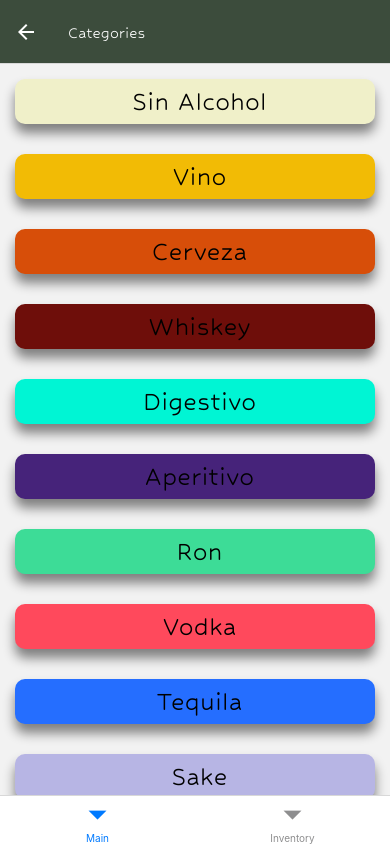
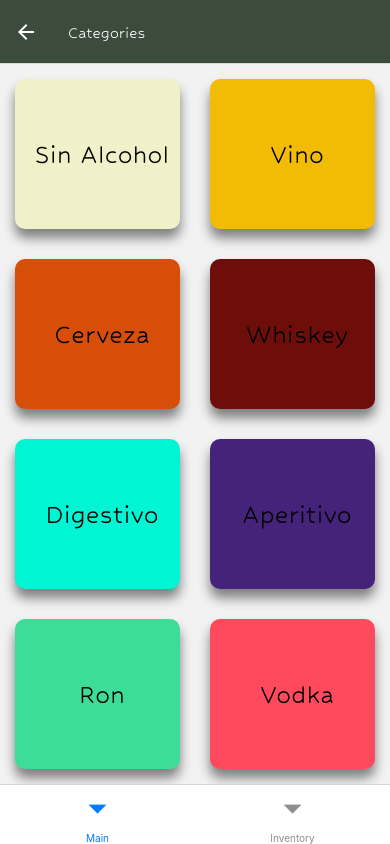
Before and after one commit to MargaritaSyd/myTab-syddall, a React Native app: screen /Categories in a window 390 px wide. Built offline with nearby package versions, Linux system fonts and the light colour scheme.

Commit message:
tabStyles

```diff
--- a/Nav/TabNavigator.js
+++ b/Nav/TabNavigator.js
@@ -1,4 +1,5 @@
 import React from "react";
+import { StyleSheet } from "react-native";
 import { createBottomTabNavigator } from "@react-navigation/bottom-tabs";
 import Navigator from "./Navigator";
 import InventoryNavigator from "./InventoryNavigator";
@@ -11,6 +12,7 @@ function TabNavigator (){
             initialRouteName="Main"
             screenOptions={{
                 headerShown: false,
+                tabBarStyle: styles.tabStyle,
             }}
 
         >
@@ -24,4 +26,12 @@ function TabNavigator (){
     )
 }
 
+const styles = StyleSheet.create({
+    tabStyle: {
+        position: 'absolute',
+        height: 60
+
+    }
+})
+
 export default TabNavigator
--- a/screen/CategoriesScreen.js
+++ b/screen/CategoriesScreen.js
@@ -1,11 +1,19 @@
 import React, { useState } from "react";
-import { FlatList } from 'react-native';
+import { FlatList, useWindowDimensions } from 'react-native';
 import { CATEGORIES } from "../data/categories";
 import Colors from "../constants/Colors";
 import CategoriesItems from "../components/CategoriesItems";
-import { NavigationContainer } from "@react-navigation/native";
+
+
 
 function CategoriesScreen({navigation}){
+
+    //const { width, height } = useWindowDimensions();
+
+    //const isPortrait = height  >= width;
+
+    //let columns
+    //isPortrait ? columns = 2 : columns = 3
 
     const handlePress = (item) => {
         navigation.navigate('Items by category' , {
@@ -26,6 +34,8 @@ const renderItem = ({ item }) => (
                 data = {CATEGORIES}
                 keyExtractor={item => item.id}
                 renderItem={renderItem }
+                numColumns={2}
+
             />
         )
 }
```
